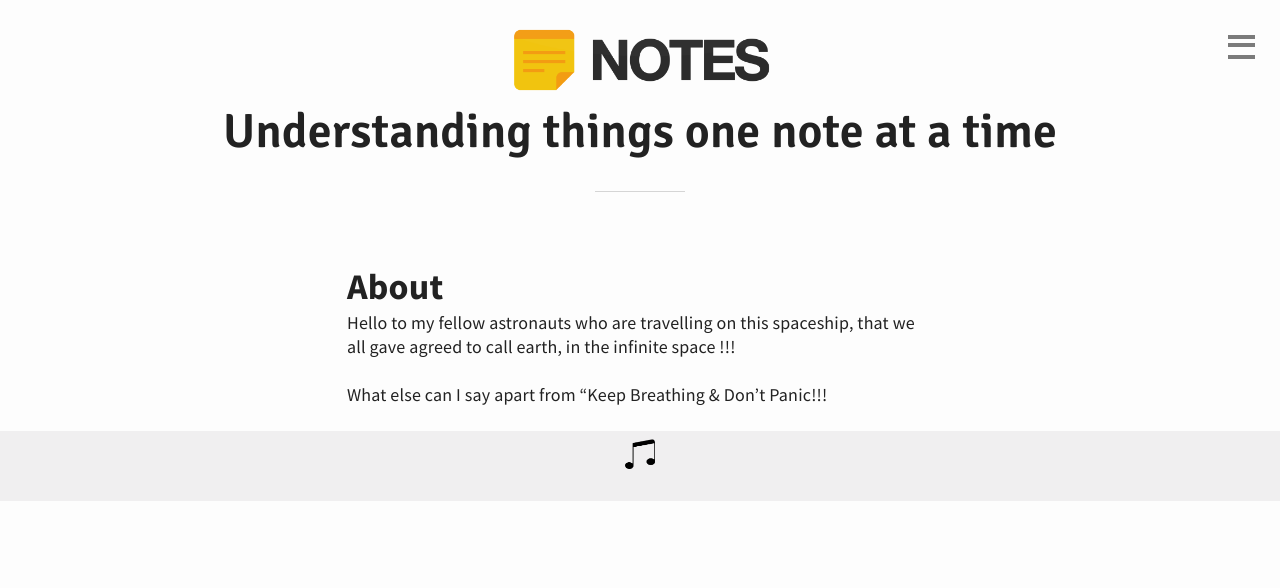
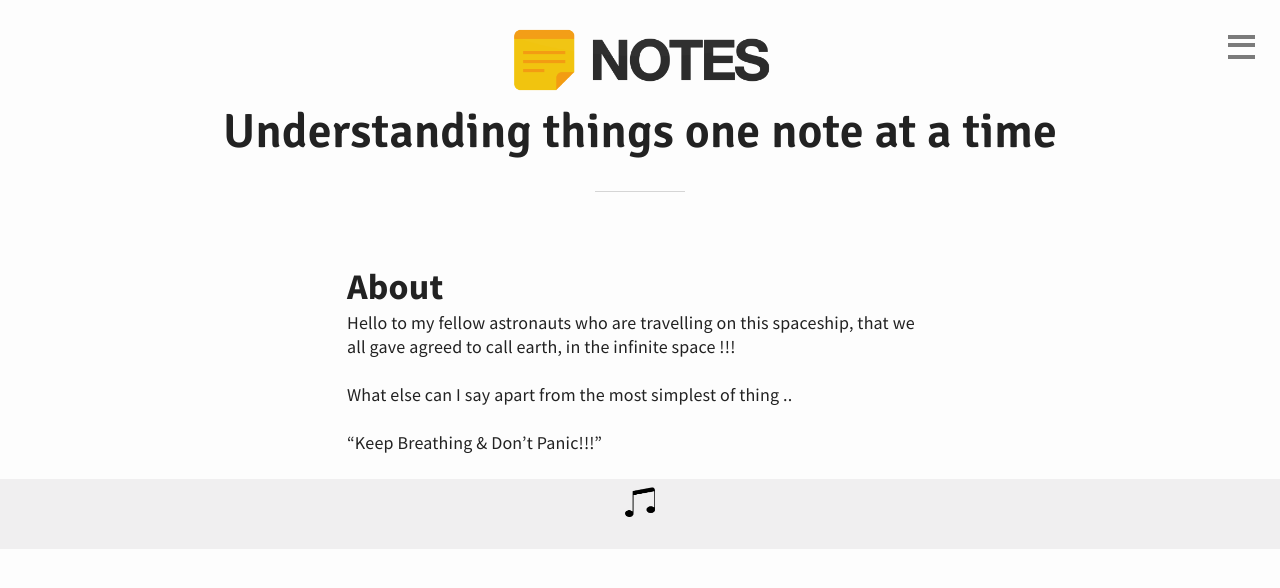
Before and after one commit to webhash/webhash.github.io, a Jekyll site: the page built from about.md, in a window 1280 px wide. Shown: the top 588 px of the page. Built offline with Jekyll 4.4.1, drawn with Linux system fonts in a browser that asks for light colours; our own code applies the rules of GitHub Pages for plain Markdown files.

Commit message:
Update about.md

```diff
--- a/about.md
+++ b/about.md
@@ -5,4 +5,6 @@ layout: page
 
 Hello to my fellow astronauts who are travelling on this spaceship, that we all gave agreed to call earth, in the infinite space !!!
 
-What else can I say apart from "Keep Breathing & Don't Panic!!!
+What else can I say apart from the most simplest of thing ..
+
+"Keep Breathing & Don't Panic!!!"
```
